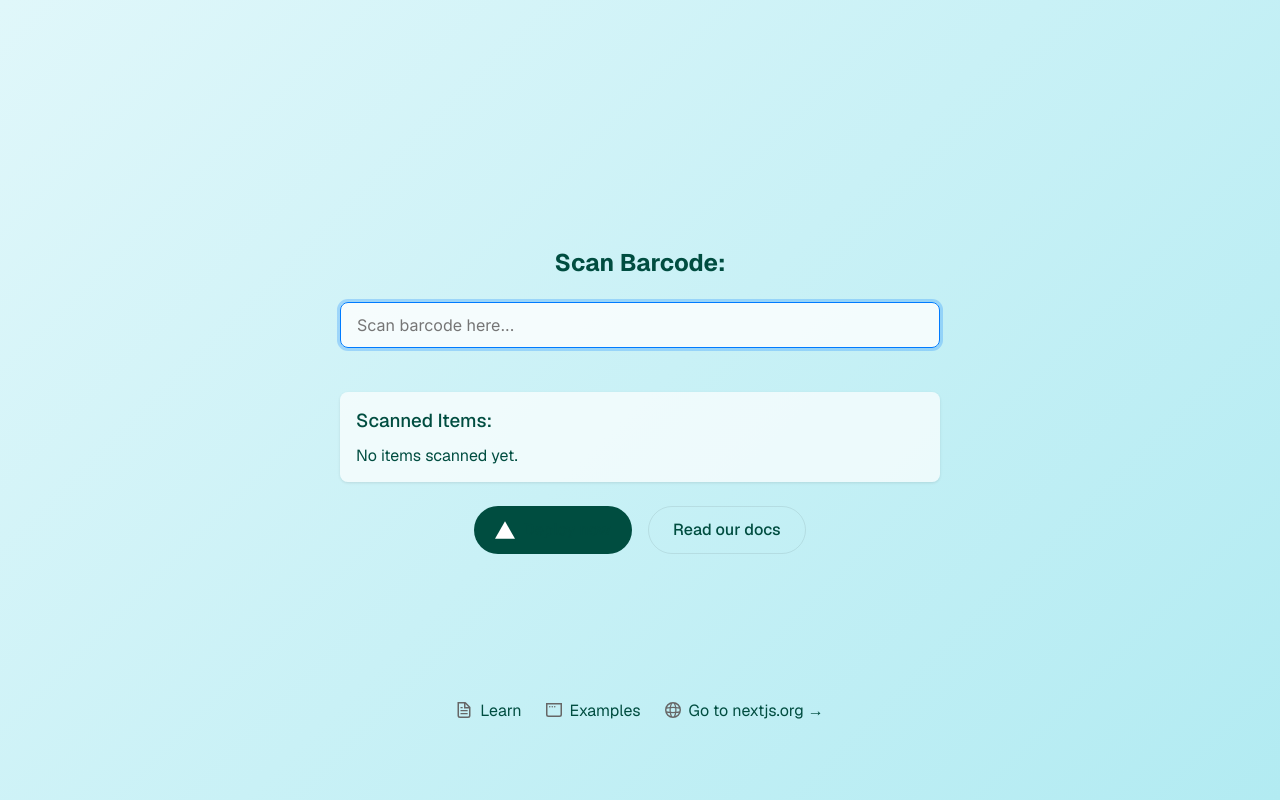
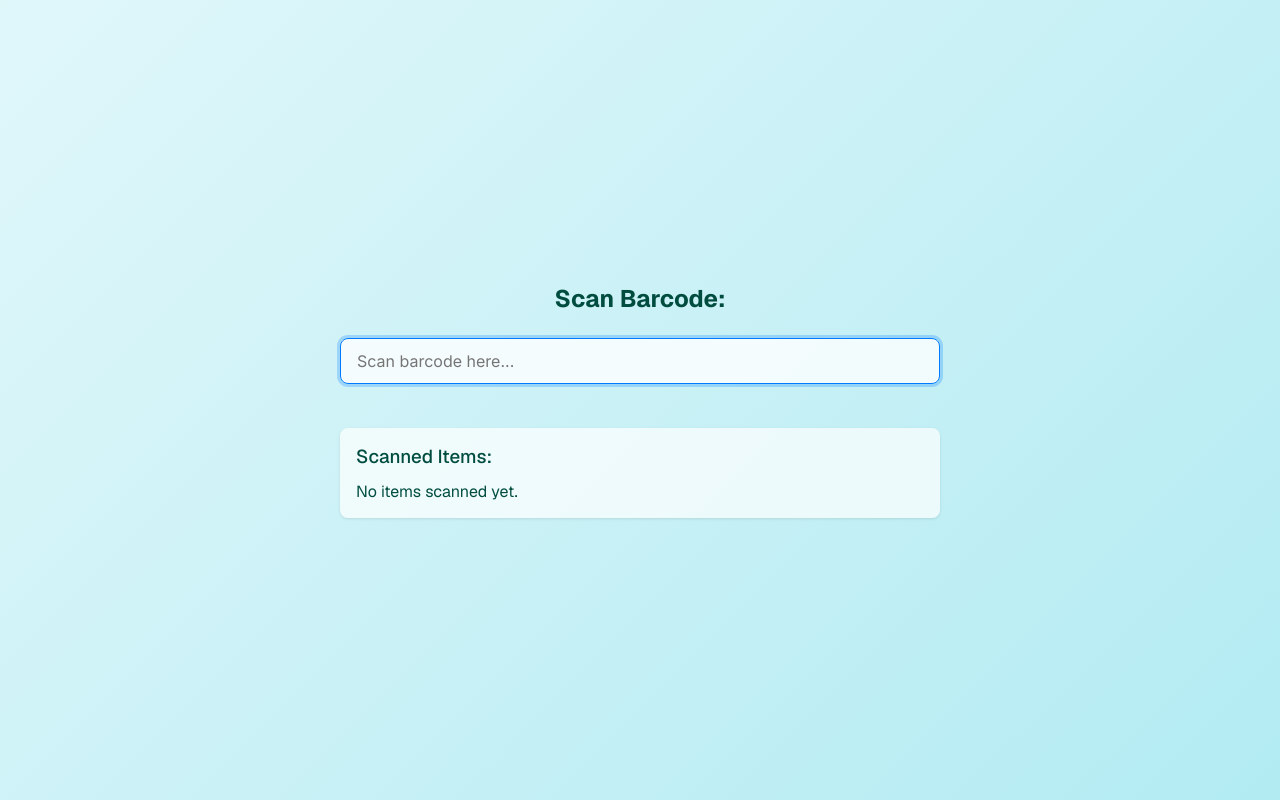
Before and after one commit to Deeligz/mainscan, a Next.js app: page / in a window 1280 px wide. Built offline with nearby package versions, Linux system fonts and the light colour scheme.

Commit message:
Remove default Next.js CTAs and footer

```diff
--- a/src/app/page.tsx
+++ b/src/app/page.tsx
@@ -53,77 +53,7 @@
             </ul>
           )}
         </div>
-
-        <div className={styles.ctas}>
-          <a
-            className={styles.primary}
-            href="https://vercel.com/new?utm_source=create-next-app&utm_medium=appdir-template&utm_campaign=create-next-app"
-            target="_blank"
-            rel="noopener noreferrer"
-          >
-            <Image
-              className={styles.logo}
-              src="/vercel.svg"
-              alt="Vercel logomark"
-              width={20}
-              height={20}
-            />
-            Deploy now
-          </a>
-          <a
-            href="https://nextjs.org/docs?utm_source=create-next-app&utm_medium=appdir-template&utm_campaign=create-next-app"
-            target="_blank"
-            rel="noopener noreferrer"
-            className={styles.secondary}
-          >
-            Read our docs
-          </a>
-        </div>
       </main>
-      <footer className={styles.footer}>
-        <a
-          href="https://nextjs.org/learn?utm_source=create-next-app&utm_medium=appdir-template&utm_campaign=create-next-app"
-          target="_blank"
-          rel="noopener noreferrer"
-        >
-          <Image
-            aria-hidden
-            src="/file.svg"
-            alt="File icon"
-            width={16}
-            height={16}
-          />
-          Learn
-        </a>
-        <a
-          href="https://vercel.com/templates?framework=next.js&utm_source=create-next-app&utm_medium=appdir-template&utm_campaign=create-next-app"
-          target="_blank"
-          rel="noopener noreferrer"
-        >
-          <Image
-            aria-hidden
-            src="/window.svg"
-            alt="Window icon"
-            width={16}
-            height={16}
-          />
-          Examples
-        </a>
-        <a
-          href="https://nextjs.org?utm_source=create-next-app&utm_medium=appdir-template&utm_campaign=create-next-app"
-          target="_blank"
-          rel="noopener noreferrer"
-        >
-          <Image
-            aria-hidden
-            src="/globe.svg"
-            alt="Globe icon"
-            width={16}
-            height={16}
-          />
-          Go to nextjs.org →
-        </a>
-      </footer>
     </div>
   );
 }
```
